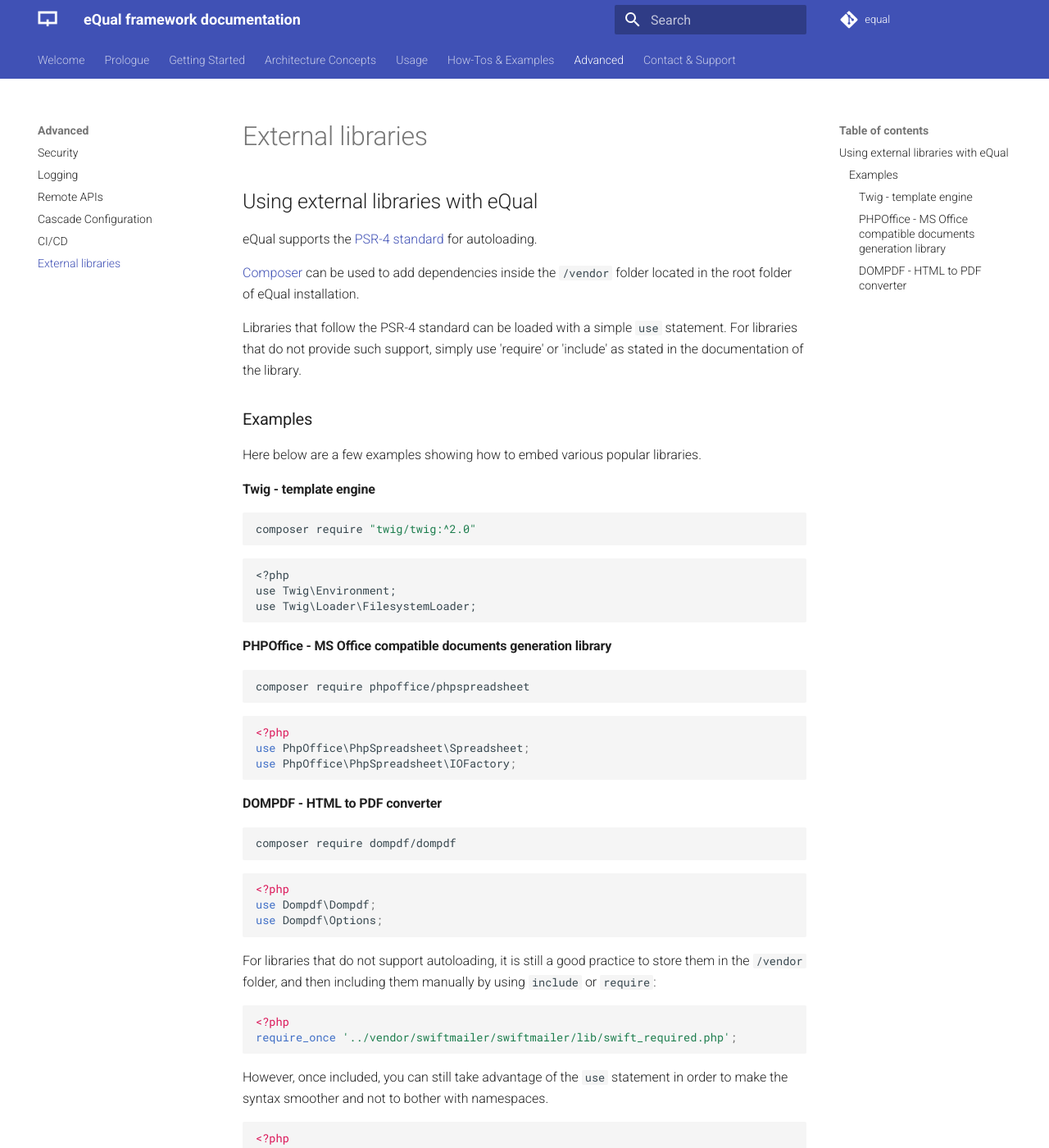
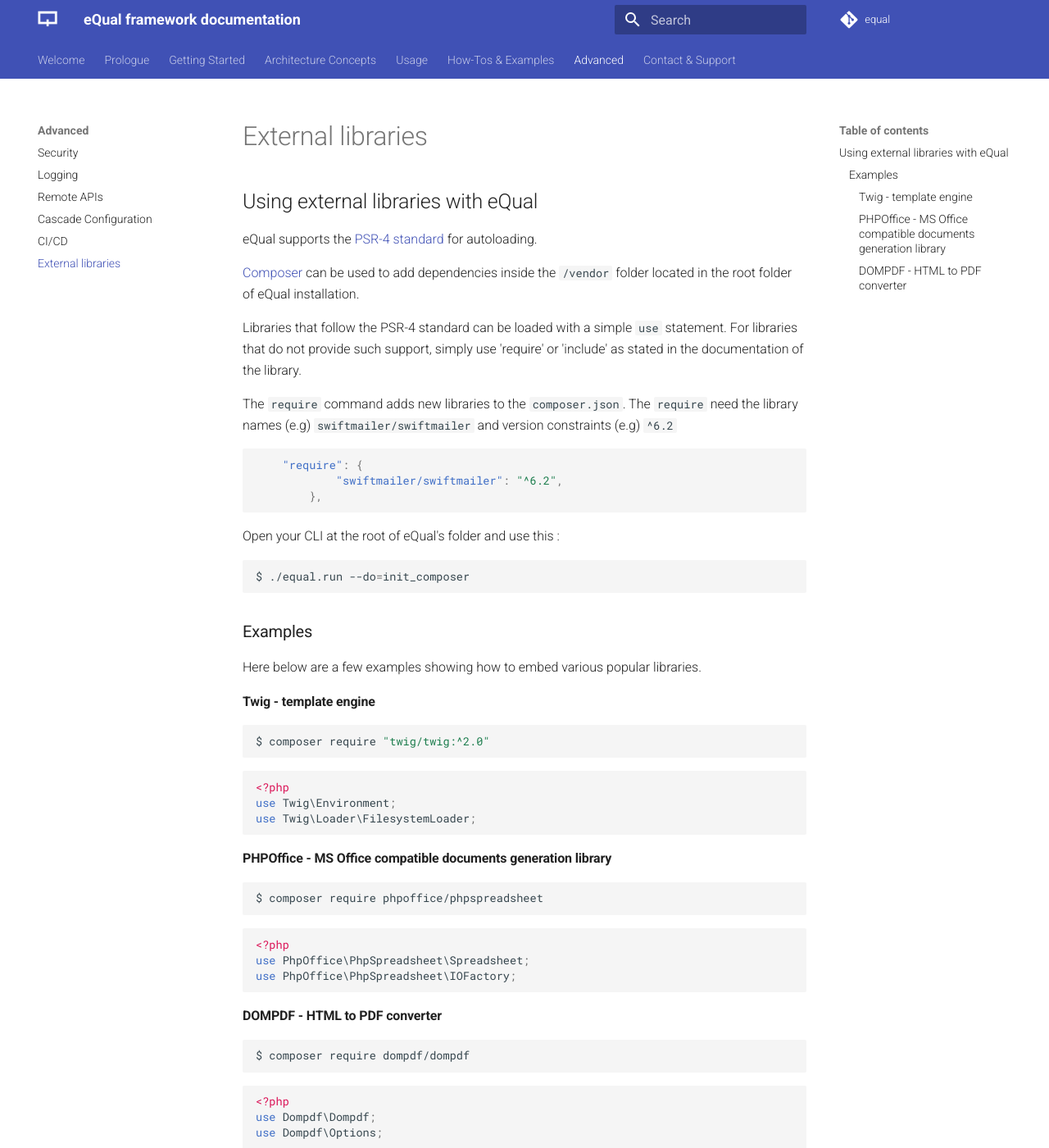
Before and after one commit to equalframework/equal-doc, an MkDocs documentation site: the page built from docs/advanced/external-libraries.md, in a window 1280 px wide and 1400 px high. Shown: the whole window at 82% size. Built offline with MkDocs 1.6.1 and Material for MkDocs 9.7.7, drawn with Linux system fonts in a browser that asks for light colours; comment, search, counter and statistics services are not loaded; the version menu is left out.

Commit message:
updates  external-libraries.md

````diff
--- a/docs/advanced/external-libraries.md
+++ b/docs/advanced/external-libraries.md
@@ -8,6 +8,18 @@
 Libraries that follow the PSR-4 standard can be loaded with a simple `use` statement.
 For libraries that do not provide such support, simply use 'require' or 'include' as stated in the documentation of the library.
 
+The `require` command adds new libraries to the `composer.json`. The `require` need the library names (e.g) `swiftmailer/swiftmailer` and version constraints (e.g) `^6.2`
+
+```json
+    "require": {
+            "swiftmailer/swiftmailer": "^6.2",
+        },
+```
+Open your CLI at the root of eQual's folder and use this :
+
+```bash
+$ ./equal.run --do=init_composer
+```
 
 ### Examples
 
@@ -15,11 +27,12 @@
 
 #### Twig - template engine
 
+
 ```bash
-composer require "twig/twig:^2.0"
+$ composer require "twig/twig:^2.0"
 ```
 
-```
+``` php
 <?php
 use Twig\Environment;
 use Twig\Loader\FilesystemLoader;
@@ -28,7 +41,7 @@
 #### PHPOffice - MS Office compatible documents generation library
 
 ```bash
-composer require phpoffice/phpspreadsheet
+$ composer require phpoffice/phpspreadsheet
 ```
 
 ```php
@@ -40,7 +53,7 @@
 #### DOMPDF - HTML to PDF converter
 
 ```bash
-composer require dompdf/dompdf
+$ composer require dompdf/dompdf
 ```
 
 ```php
````
